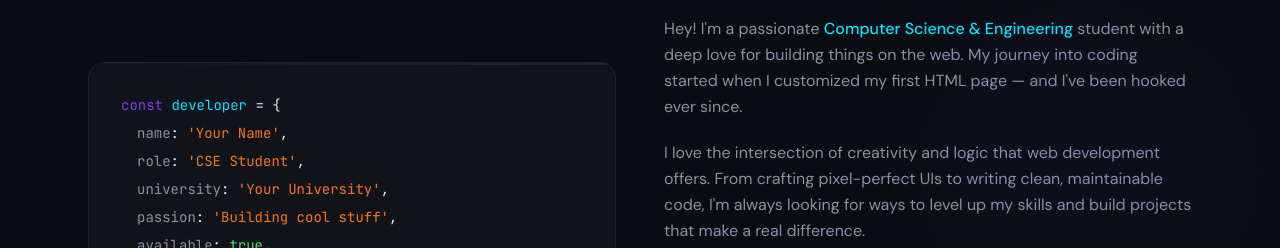
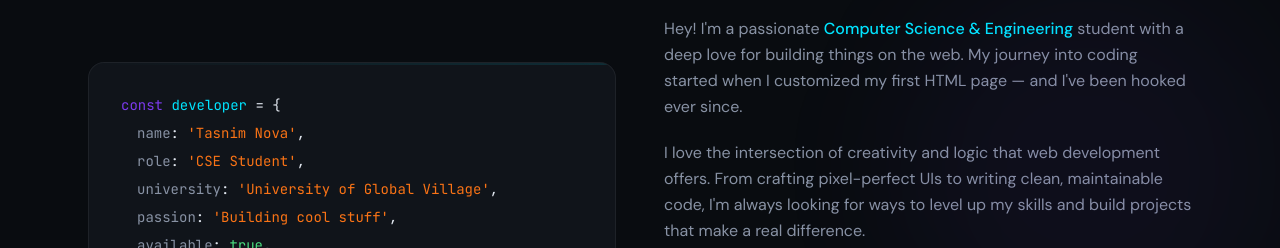
Before and after one commit to tasnimnova-28/My-Portfolio, a Next.js app: page / in a window 1280 px wide. Shown: the part 1040-1288 px from the top of the page. Built offline with nearby package versions, Linux system fonts and the light colour scheme; a web font is replaced by a local one.

Commit message:
Final Touch

```diff
--- a/components/About.tsx
+++ b/components/About.tsx
@@ -66,7 +66,7 @@ export default function About() {
                 {/* ─── 📝 REPLACE: Update with your actual info ─── */}
                 <p className="text-text pl-4">
                   <span className="text-text-dim">name</span>:{" "}
-                  <span className="text-accent3">&apos;Your Name&apos;</span>,
+                  <span className="text-accent3">&apos;Tasnim Nova&apos;</span>,
                 </p>
                 <p className="text-text pl-4">
                   <span className="text-text-dim">role</span>:{" "}
@@ -77,7 +77,7 @@ export default function About() {
                 <p className="text-text pl-4">
                   <span className="text-text-dim">university</span>:{" "}
                   <span className="text-accent3">
-                    &apos;Your University&apos;
+                    &apos;University of Global Village&apos;
                   </span>,
                 </p>
                 <p className="text-text pl-4">
--- a/components/Contact.tsx
+++ b/components/Contact.tsx
@@ -14,7 +14,7 @@ const SOCIAL_LINKS = [
   {
     name: "LinkedIn",
     emoji: "💼",
-    url: "https://linkedin.com/in/yourprofile",
+    url: "https://www.linkedin.com/in/tasnimnova-dev/",
     label: "Tasnim Nova",
   },
   /*{
@@ -143,7 +143,7 @@ export default function Contact() {
                     value={formData.email}
                     onChange={handleChange}
                     required
-                    placeholder="tasnimnova12521132@gmail.com"
+                    placeholder="yourname@gmail.com"
                     className="w-full bg-surface border border-border rounded-lg px-4 py-2.5 text-sm text-text
                                placeholder:text-muted outline-none focus:border-accent/50 focus:ring-1 focus:ring-accent/20
                                transition-colors duration-200"
```
